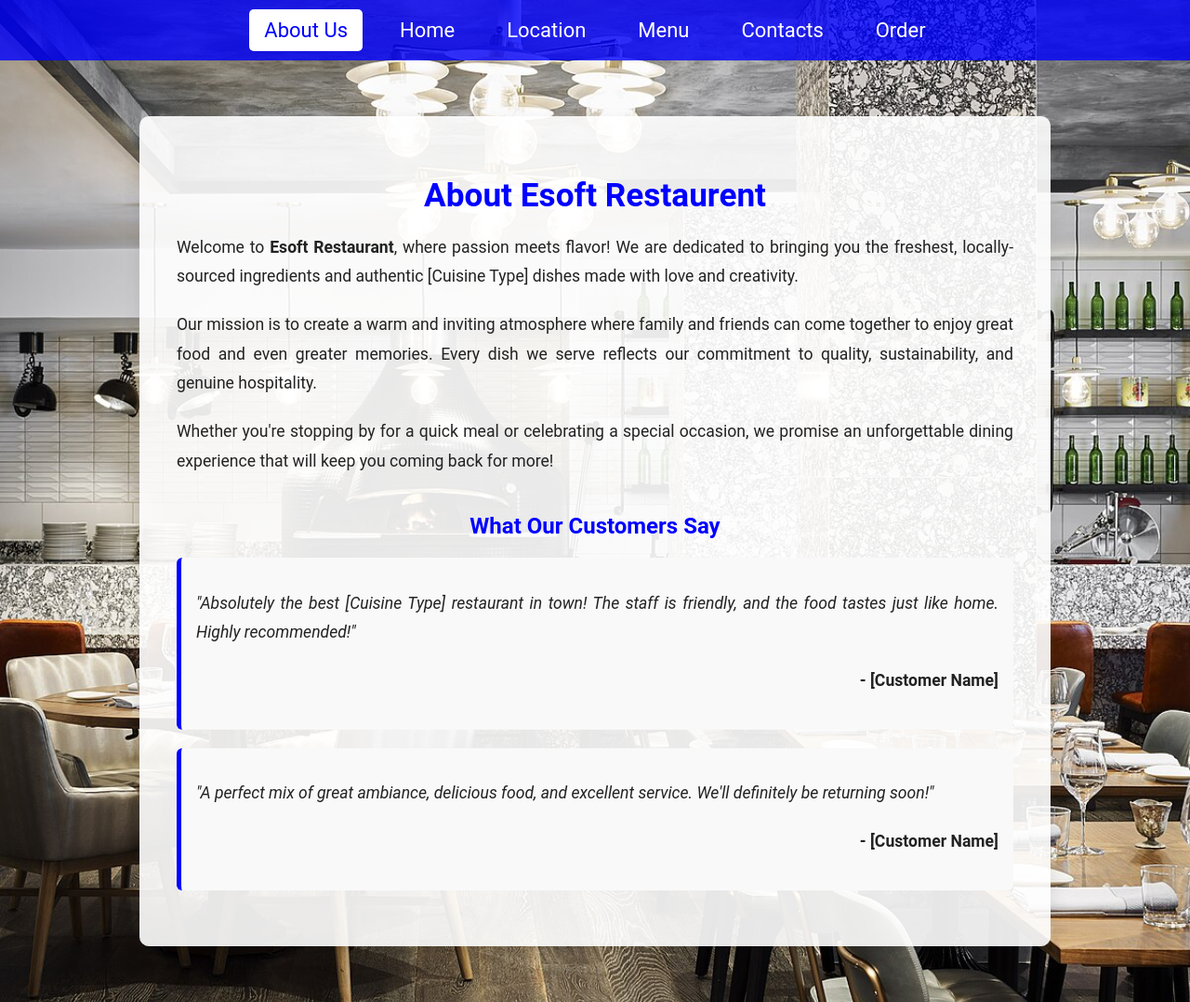
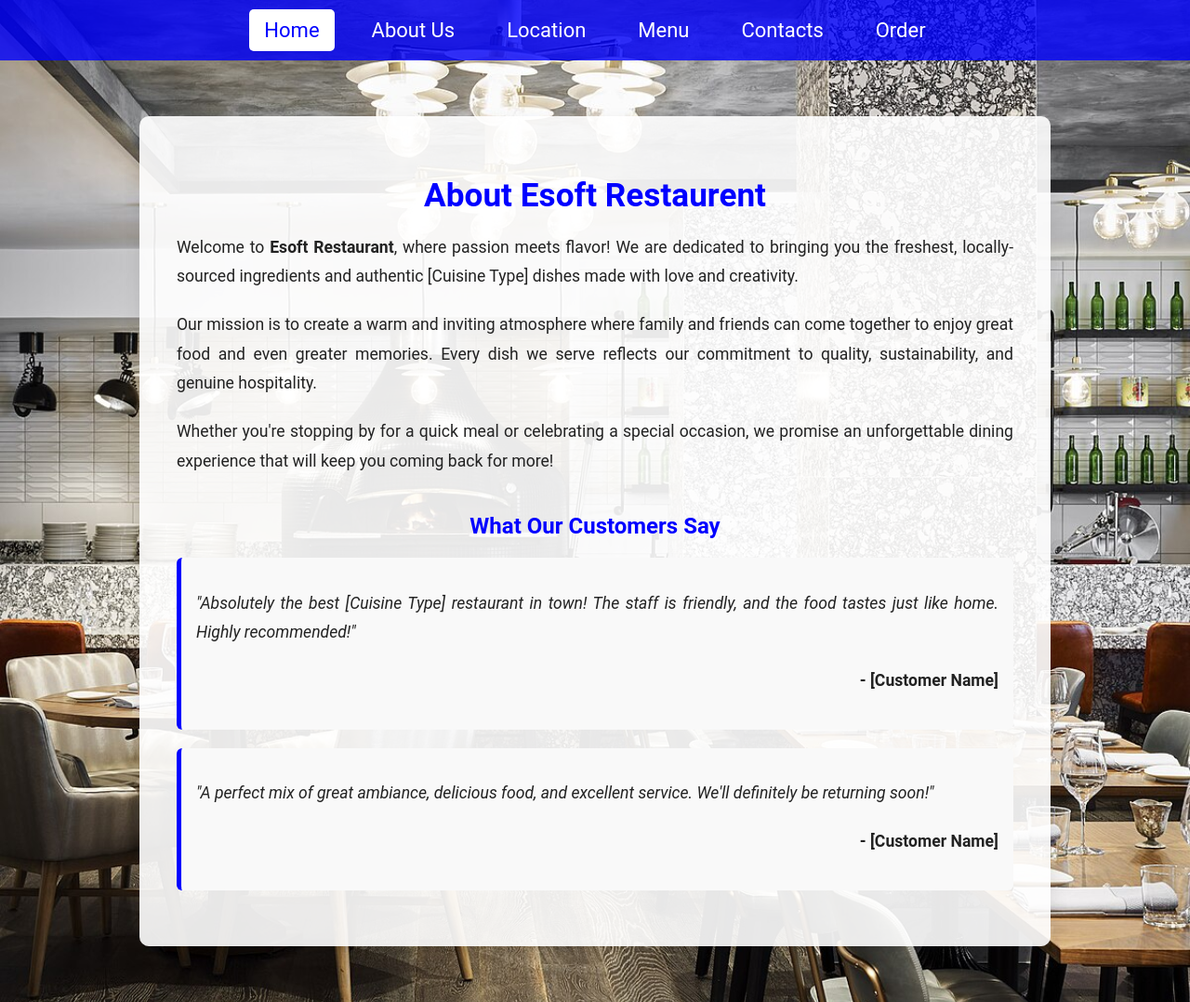
Before and after one commit to Nevil200321/Esoft-restaurent, a plain HTML site: page About Us.html in a window 1280 px wide. Shown: the top 1078 px of the page at 93% size. Drawn offline with Linux system fonts and the light colour scheme.

Commit message:
Update About Us.html

```diff
--- a/About Us.html
+++ b/About Us.html
@@ -124,8 +124,8 @@
   <!-- ===== Navigation Bar ===== -->
   <nav>
     <ul>
-      <li><a href="About Us.html" style="background:white; color:blue;">About Us</a></li>
-      <li><a href="index.html">Home</a></li>
+      <li><a href="index.html"style="background:white; color:blue;">Home</a></li>
+      <li><a href="About Us.html" >About Us</a></li>
       <li><a href="location.html">Location</a></li>
       <li><a href="menu.html">Menu</a></li>
       <li><a href="Contacts.html">Contacts</a></li>
```
